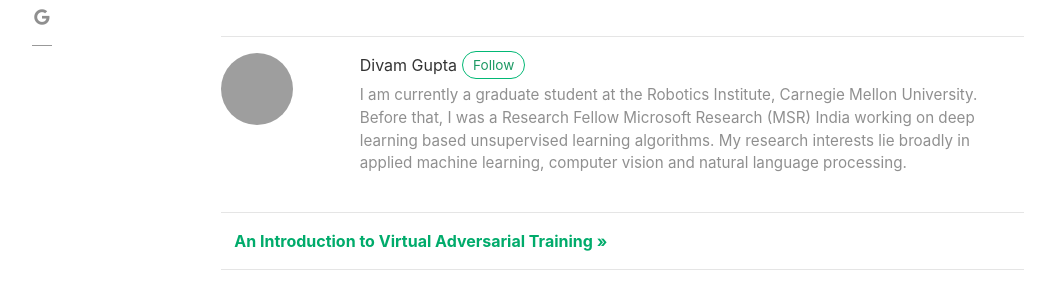
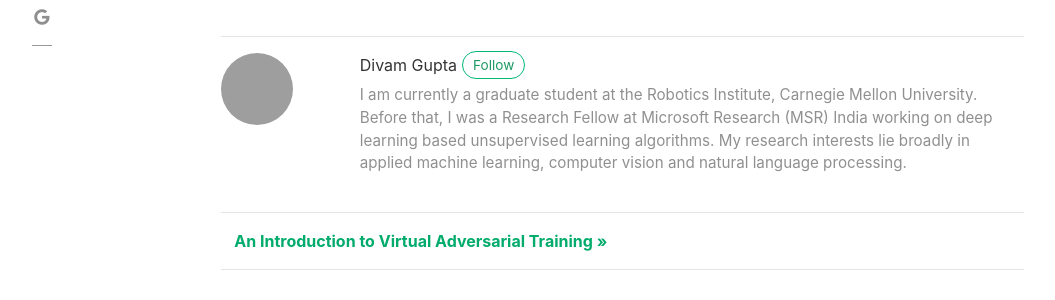
Before and after one commit to divamgupta/divamgupta.github.io, a Jekyll site: the page built from _posts/2019-03-08-an-overview-of-deep-learning-based-clustering-techniques.md, in a window 1280 px wide and 900 px high, scrolled down 6785 px, cut to the strip 175-475 px from the top of the window. Shown: the whole strip, without its empty margins (64-1119 px from the left). Built offline with Jekyll 4.4.1, drawn with Linux system fonts in a browser that asks for light colours; nearby versions of some CDN libraries; comment, search, counter and statistics services are not loaded; grey boxes are pictures that could not be loaded.

```diff
--- a/_config.yml
+++ b/_config.yml
@@ -18,7 +18,7 @@ authors:
     email: guptadivam@gmail.com
     web: https://divamgupta.com
     twitter: https://twitter.com/divamgupta
-    description: "I am currently a graduate student at the Robotics Institute, Carnegie Mellon University. Before that, I was a Research Fellow Microsoft Research (MSR) India working on deep learning based unsupervised learning algorithms. My research interests lie broadly in applied machine learning, computer vision and natural language processing."
+    description: "I am currently a graduate student at the Robotics Institute, Carnegie Mellon University. Before that, I was a Research Fellow at Microsoft Research (MSR) India working on deep learning based unsupervised learning algorithms. My research interests lie broadly in applied machine learning, computer vision and natural language processing."
 
 
 url: "https://divamgupta.com"
```
